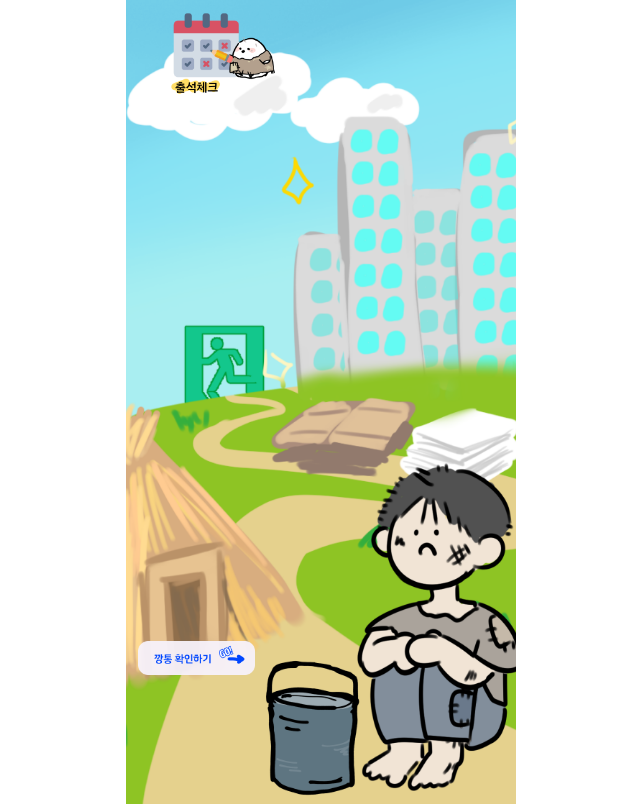
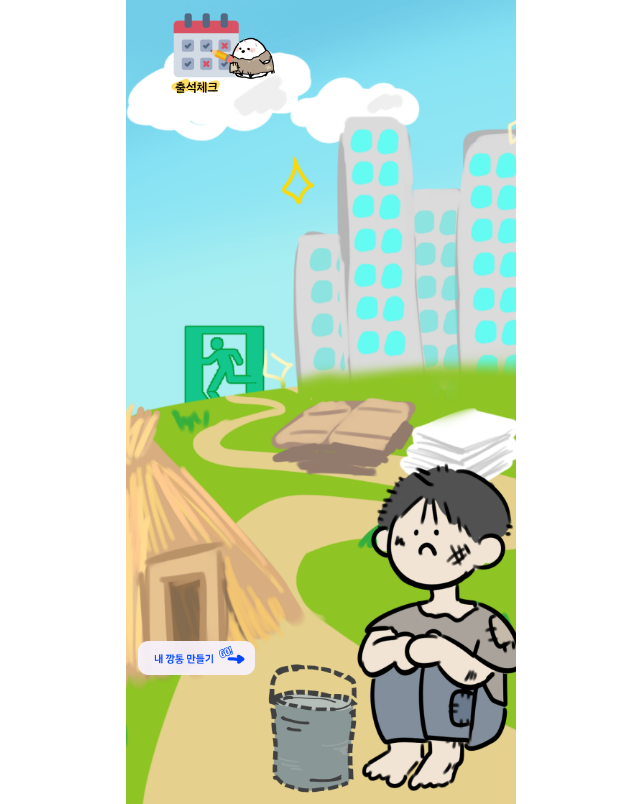
Before and after one commit to Jyebin/shinhan_team2_SOL_the_front, a React (Create React App) app: page / in a window 1280 px wide. Shown: the whole page, without its empty margins (319-959 px from the left). Built offline with nearby package versions, Linux system fonts and the light colour scheme.

Commit message:
feat: Change background image to image
- 메인 화면 배경 -> 이미지를 띄우는 걸로 방식 변경

```diff
--- a/src/assets/mainPage/NoSavingsMain.css
+++ b/src/assets/mainPage/NoSavingsMain.css
@@ -6,9 +6,3 @@
     background-size: contain;
     background-repeat: no-repeat;
 }
-
-.empty {
-    background-image: url('../mainPage/img/main_empty.png');
-    background-size: cover;
-    background-repeat: no-repeat;
-}
--- a/src/components/main/NoSavings.js
+++ b/src/components/main/NoSavings.js
@@ -1,8 +1,10 @@
 // 적금이 없을 때
 import SavingsMain from './SavingsMain';
 
+import emptyImage from '../../assets/mainPage/img/main_empty.png';
+
 const NoSavingsMain = () => {
-    return <SavingsMain containerClass="empty" buttonClass="makeCan" />;
+    return <SavingsMain buttonClass="makeCan" imgSrc={emptyImage} />;
 };
 
 export default NoSavingsMain;
--- a/src/pages/MainPage.js
+++ b/src/pages/MainPage.js
@@ -18,7 +18,7 @@ const MainPage = () => {
 
     const checkSavingsStatus = () => {
         // 여기에 적금 여부를 판단하는 로직 구현
-        return true; // 임시로 true 반환 (적금이 있는 경우)
+        return false; // 임시로 true 반환 (적금이 있는 경우)
     };
 
     if (state === null) {
```
